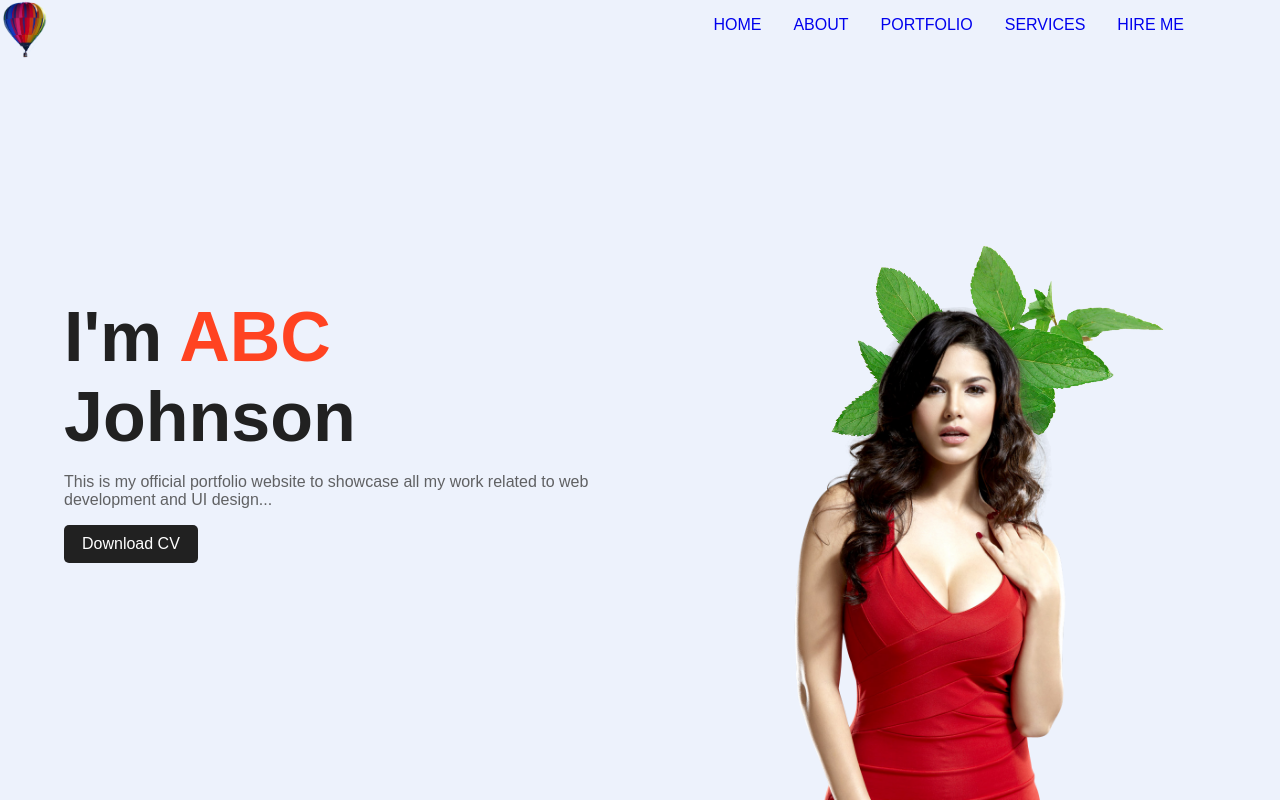
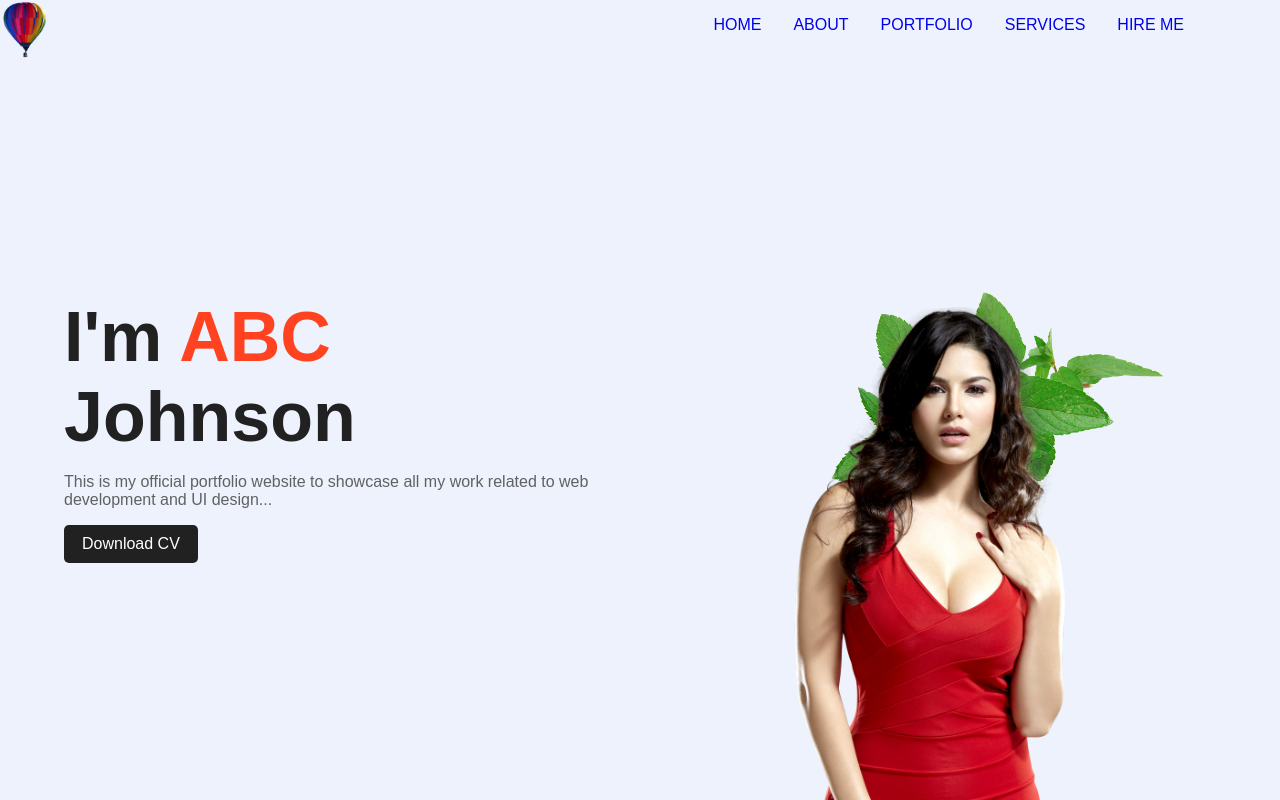
Before and after one commit to ashu17188/react-tutorial, a React (Create React App) app: page / in a window 1280 px wide. In both pictures the pointer is over the element 960 px from the left and 548 px from the top of the page. Built offline with nearby package versions, Linux system fonts and the light colour scheme.

Commit message:
1.Added animation effects.:

```diff
--- a/src/App.scss
+++ b/src/App.scss
@@ -92,9 +92,6 @@ a {
         height: 100%;
         z-index: 1;
         transition: transform 0.5s ease-in-out;
-        &:hover {
-          transform: translateX(-5%);
-        }
       }
       .kateBg {
         position: absolute;
@@ -102,7 +99,12 @@ a {
         left: 20%;
         transform: translateY(-23%);
         transition: transform 0.5s ease-in-out;
-        &:hover {
+      }
+      &:hover {
+        .kate {
+          transform: translateX(-5%);
+        }
+        .kateBg {
           transform: translateY(-5%);
         }
       }
```
